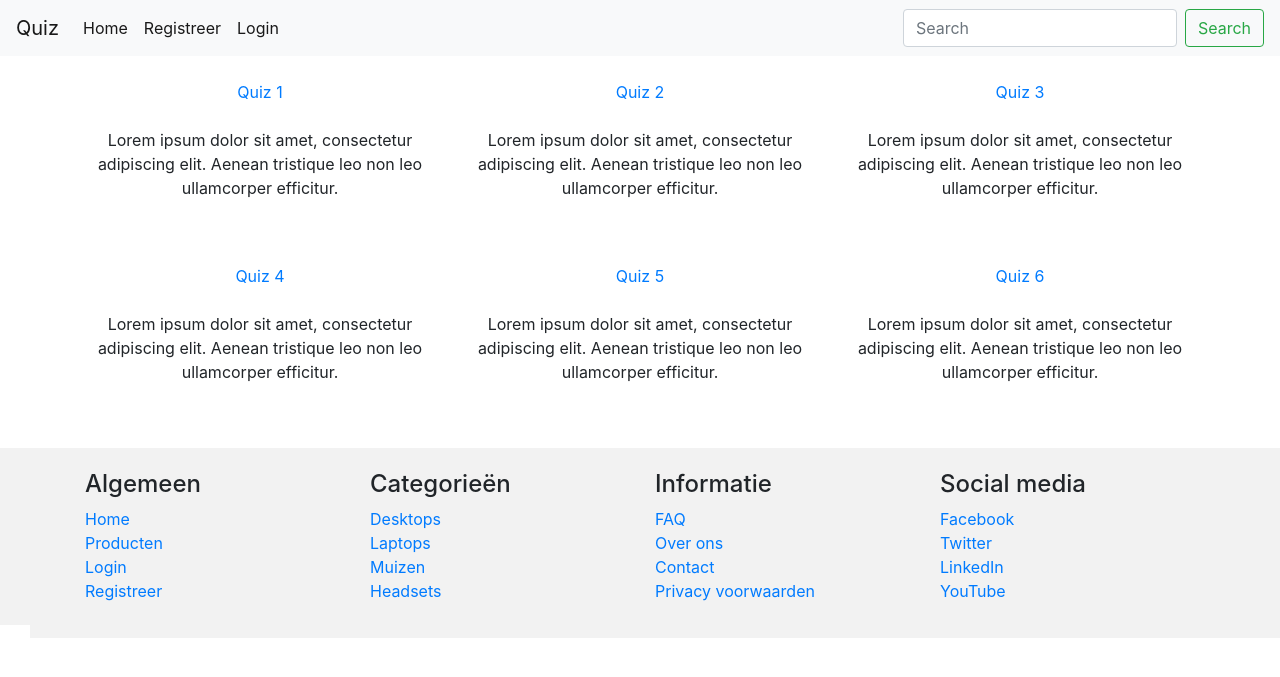
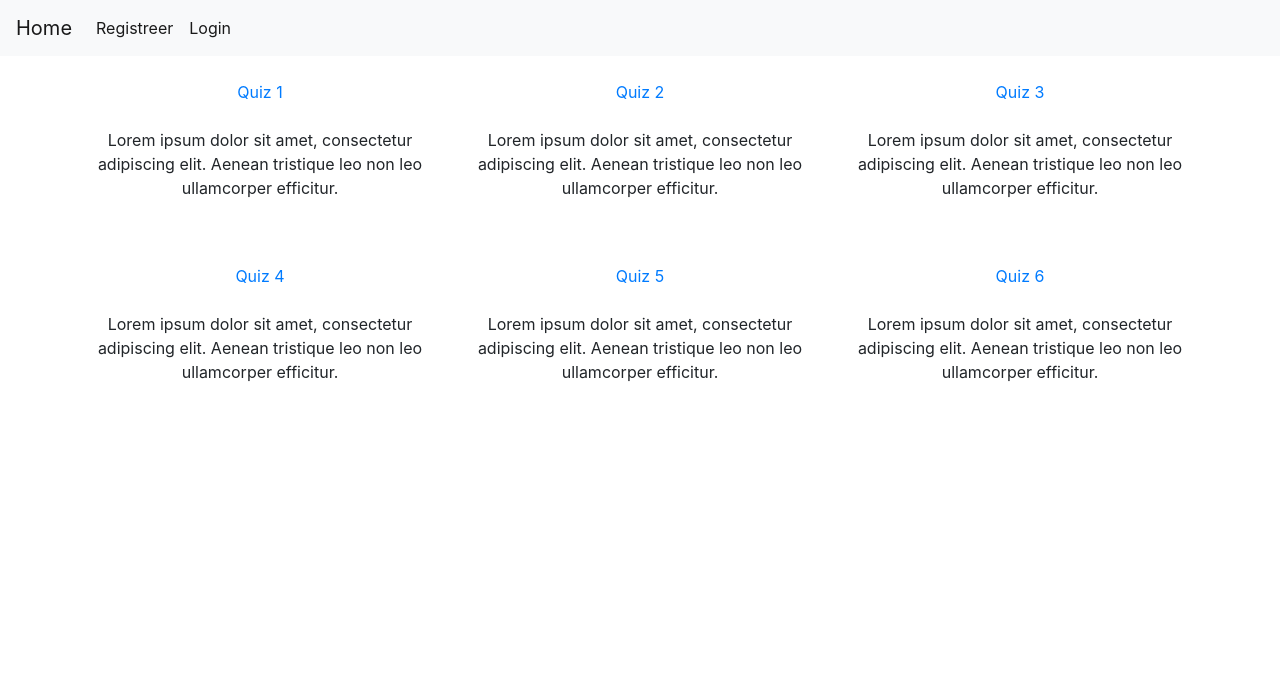
Before and after one commit to koenstaz69/QuizBKV, a PHP site: page /quizes.php in a window 1280 px wide. Shown: the top 677 px of the page. Run offline with PHP 8.4, Linux system fonts and the light colour scheme.

Commit message:
rip footer

```diff
--- a/includes/footer.php
+++ /dev/null
@@ -1,56 +0,0 @@
-<footer class="" style="background-color: #f2f2f2;">
-    <div class="container">
-        <div class="row mt-lg-5" style="padding-top: 2%; padding-bottom: 2%;">
-
-            <div class="col-lg-3">
-                <h4>Algemeen</h4>
-                <ul class="fa-ul">
-                    <li><i class="fa-li fa fas fa-home"></i><a href="home.jsp">Home</a></li>
-                    <li><i class="fa-li fa fas fa-archive"></i><a href="producten.jsp">Producten</a></li>
-                    <li><i class="fa-li fa fas fa-user"></i><a href="login.jsp">Login</a></li>
-                    <li><i class="fa-li fa fa-user-plus"></i><a href="register.jsp">Registreer</a></li>
-                </ul>
-            </div>
-
-            <div class="col-lg-3">
-                <h4>Categorie&eumln</h4>
-                <ul class="fa-ul">
-                    <li><i class="fa-li fa fas fa-desktop"></i><a href="#">Desktops</a></li>
-                    <li><i class="fa-li fa fas fa-laptop"></i><a href="#">Laptops</a></li>
-                    <li><i class="fa-li fa fas fa-mouse-pointer"></i><a href="#">Muizen</a></li>
-                    <li><i class="fa-li fa fas fa-headphones"></i><a href="#">Headsets</a></li>
-                </ul>
-            </div>
-
-            <div class="col-lg-3">
-                <h4>Informatie</h4>
-                <ul class="fa-ul">
-                    <li><i class="fa-li fa fas fa-question-circle"></i><a href="#">FAQ</a></li>
-                    <li><i class="fa-li fa fas fa-users"></i><a href="#">Over ons</a></li>
-                    <li><i class="fa-li fa fas fa-phone-square"></i><a href="#">Contact</a></li>
-                    <li><i class="fa-li fa fas fa-file"></i><a href="algemene voorwaarden.pdf">Privacy voorwaarden</a></li>
-                </ul>
-            </div>
-
-            <div class="col-lg-3">
-                <h4>Social media</h4>
-                <ul class="fa-ul">
-                    <li><i class="fa-li fa fab fa-facebook-square"></i><a href="facebook.com">Facebook</a></li>
-                    <li><i class="fa-li fa fab fa-twitter-square"></i><a href="twitter.com">Twitter</a></li>
-                    <li><i class="fa-li fa fab fa-linkedin"></i><a href="linkedin.com">LinkedIn</a></li>
-                    <li><i class="fa-li fa fab fa-youtube"></i><a href="youtube.com">YouTube</a></li>
-                </ul>
-            </div>
-
-        </div>
-
-    </div>
-    <div class="container-fluid">
-        <div class="row">
-            <div class="footer-copyright" style="background-color: white; padding-top: 1%">
-                <div class="container">
-                </div>
-            </div>
-        </div>
-    </div>
-</footer>
--- a/includes/navbar.php
+++ b/includes/navbar.php
@@ -1,23 +1,18 @@
 <nav class="navbar navbar-expand-lg navbar-light bg-light">
-    <a class="navbar-brand" href="#">Quiz</a>
+    <a class="navbar-brand" href="#">Home</a>
     <button class="navbar-toggler" type="button" data-toggle="collapse" data-target="#navbarSupportedContent" aria-controls="navbarSupportedContent" aria-expanded="false" aria-label="Toggle navigation">
         <span class="navbar-toggler-icon"></span>
     </button>
     <div class="collapse navbar-collapse" id="navbarSupportedContent">
         <ul class="navbar-nav mr-auto">
             <li class="nav-item active">
-                <a class="nav-link" href="home.php">Home <span class="sr-only">(current)</span></a>
             </li>
             <li class="nav-item active">
-                <a class="nav-link" href="register.php">Registreer</a>
+                <a class="nav-link" href="../register.php">Registreer</a>
             </li>
             <li class="nav-item active">
-                <a class="nav-link" href="Login.php">Login</a>
+                <a class="nav-link" href="../login.php">Login</a>
             </li>
         </ul>
-        <form class="form-inline my-2 my-lg-0">
-            <input class="form-control mr-sm-2" type="search" placeholder="Search" aria-label="Search">
-            <button class="btn btn-outline-success my-2 my-sm-0" type="submit">Search</button>
-        </form>
     </div>
 </nav>
--- a/index.php
+++ b/index.php
@@ -26,9 +26,9 @@ if(isset($_POST['logoutButton']))
 </head>
 <body>
 
-<?php include 'navbar.php' ?>
+<?php include 'includes/navbar.php' ?>
 
-<h1>Index Pagina</h1>
+<h2>Index</h2>
 <div class="container">
     <div class="row">
         <div class="col-lg-6">
@@ -36,7 +36,6 @@ if(isset($_POST['logoutButton']))
     </div>
 </div>
 
-<?php include 'footer.php' ?>
 
 <script src="https://code.jquery.com/jquery-3.3.1.slim.min.js" integrity="sha384-q8i/X+965DzO0rT7abK41JStQIAqVgRVzpbzo5smXKp4YfRvH+8abtTE1Pi6jizo" crossorigin="anonymous"></script>
 <script src="https://cdnjs.cloudflare.com/ajax/libs/popper.js/1.14.6/umd/popper.min.js" integrity="sha384-wHAiFfRlMFy6i5SRaxvfOCifBUQy1xHdJ/yoi7FRNXMRBu5WHdZYu1hA6ZOblgut" crossorigin="anonymous"></script>
--- a/quizes.php
+++ b/quizes.php
@@ -50,7 +50,6 @@ include "includes/navbar.php";
     </div>
 </div>
 <?php
-include "includes/footer.php";
 ?>
 </body>
 </html>
--- a/registratie.php
+++ b/register.php
@@ -33,7 +33,7 @@ if (isset($_POST['signUp']))
 <body>
 <div class="container">
         <div class="loginmodal-container">
-            <a href="index.php" class="btn btn-primary">Home</a>
+            <a href="index.php" style="margin-top: 5%;" class="btn btn-primary">Home</a>
             <h1>Registreren</h1><br>
             <form method="post">
                 <input type="text" name="naam" placeholder="Gebruikersnaam" required>
```
Also changed, not shown: 1 other file.
